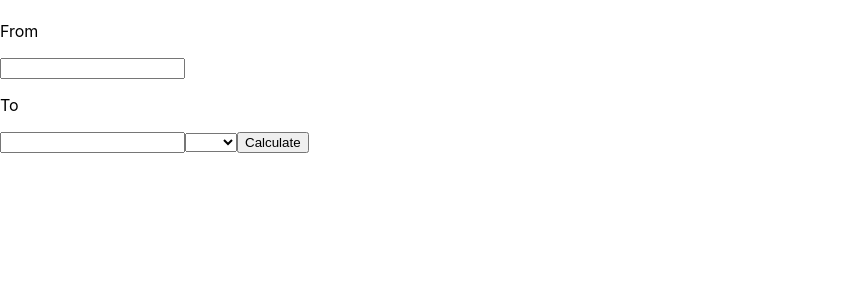
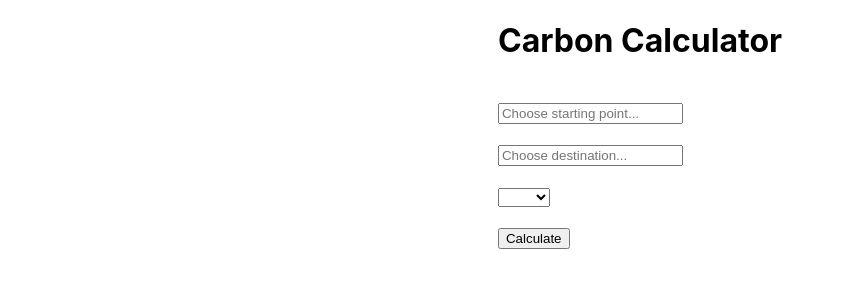
Before and after one commit to nwmbutler/carbon_calculator, a React (Create React App) app in the folder client/: page / in a window 1280 px wide. Shown: the top 300 px of the page, without its empty margins (0-845 px from the left). Built offline with nearby package versions, Linux system fonts and the light colour scheme; the HTML template or start-up script is replaced by a standard one.

Commit message:
recommit

```diff
--- a/client/src/components/CalculateForm.js
+++ b/client/src/components/CalculateForm.js
@@ -1,5 +1,6 @@
 import React from 'react';
 import axios from 'axios';
+import "./Form.css";
 
 export default class CalculateForm extends React.Component {
   constructor(props) {
@@ -14,8 +15,8 @@ export default class CalculateForm extends React.Component {
 
 async callAPI(new_data) {
       const response = await axios.post("http://localhost:5000/testAPI", { posted_data: new_data })
-      console.log('Returned data:', response.data.answer);
-      this.setState({ apiResponse: response.data.answer })
+      // console.log('Returned data:', response.data.distance);
+      this.setState({ apiResponse: response.data.distance })
 
     } catch (e) {
       console.log(`Axios request failed: ${e}`);
@@ -40,35 +41,44 @@ async callAPI(new_data) {
     this.callAPI(journey)
   }
 
+
+
   render() {
       return (
         <form onSubmit={this.handleSubmit}>
-          <h1>{this.state.apiResponse}</h1>
-          <p>From</p>
+        <h1>Carbon Calculator</h1><br />
           <input
             type="text"
             name="origin"
+            placeholder='Choose starting point...'
             onChange={this.handleInputChange}
-          />
-          <p>To</p>
+          /><br />
+          <br />
           <input
             type="text"
             name = 'destination'
+            placeholder='Choose destination...'
             onChange={this.handleInputChange}
-          />
+          /><br />
+          <br />
 
-    <select name = 'mode' onChange={this.handleInputChange} value={this.state.mode}> >
+        <select name = 'mode' onChange={this.handleInputChange} value={this.state.mode}>
         <option value="null" ></option>
         <option value="driving" >Car</option>
         <option value="bicycling" >Bike</option>
         <option value="walking" >Walk</option>
 
-      </select>
+
+
+      </select><br /><br />
 
           <button type="submit">
                 Calculate
               </button>
-        </form>
+
+              <h3>{this.state.apiResponse} </h3>
+              </form>
+
       );
     }
   }
--- /dev/null
+++ b/client/src/components/Form.css
@@ -0,0 +1,4 @@
+body {
+  display: flex;
+  justify-content: center;
+}
```
